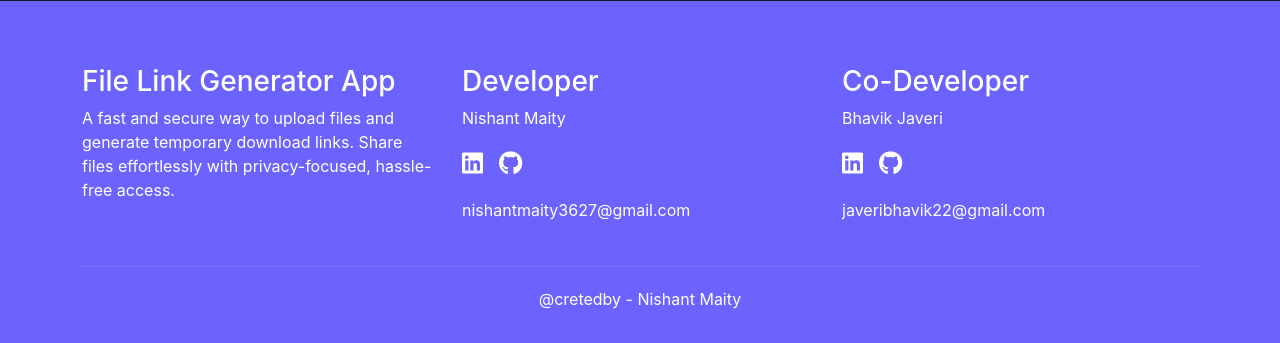
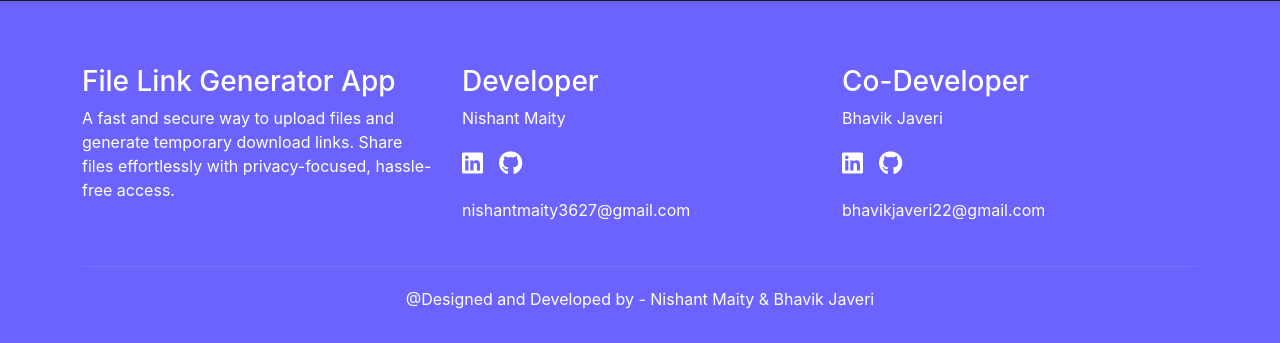
Before and after one commit to Nishant43S/file-link-Generator, a Flask app: page / in a window 1280 px wide. Shown: the part 2405-2748 px from the top of the page. Run offline with Flask 3, Linux system fonts and the light colour scheme; some libraries are stand-ins or nearby versions.

Commit message:
Add link icon and modified developer details

```diff
--- a/templates/index.html
+++ b/templates/index.html
@@ -281,7 +281,7 @@
     <!-- Navbar -->
     <nav class="navbar navbar-expand-lg navbar-dark fixed-top py-3">
         <div class="container">
-            <a class="navbar-brand" href="#home">Lin<span>kiFy</span></a>
+            <a class="navbar-brand" href="#home">Lin<span>kiFy&#128279;</span></a>
             <button class="navbar-toggler" type="button" data-bs-toggle="collapse" data-bs-target="#navbarNav">
                 <span class="navbar-toggler-icon"></span>
             </button>
@@ -437,14 +437,14 @@
                     <p>Bhavik Javeri</p>
                     <div class="social-icons">
                         <a href="https://www.linkedin.com/in/bhavik-javeri-b10a22203/" target="_blank" class="social-icon"><i class="fab fa-linkedin"></i></a>
-                        <a href="#" target="_blank" class="social-icon"><i class="fab fa-github"></i></a>
+                        <a href="https://github.com/Bhavik-Javeri" target="_blank" class="social-icon"><i class="fab fa-github"></i></a>
                         <!-- <a href="#" class="social-icon"><i class="fab fa-instagram"></i></a> -->
                     </div>
-                    <p>javeribhavik22@gmail.com</p>
+                    <p>bhavikjaveri22@gmail.com</p>
                 </div>
             </div>
             <div class="copyright">
-                <p>@cretedby - Nishant Maity</p>
+                <p>@Designed and Developed by - Nishant Maity & Bhavik Javeri</p>
             </div>
         </div>
     </footer>
```
Also changed, not shown: requirements.txt (+4 -3 lines).
